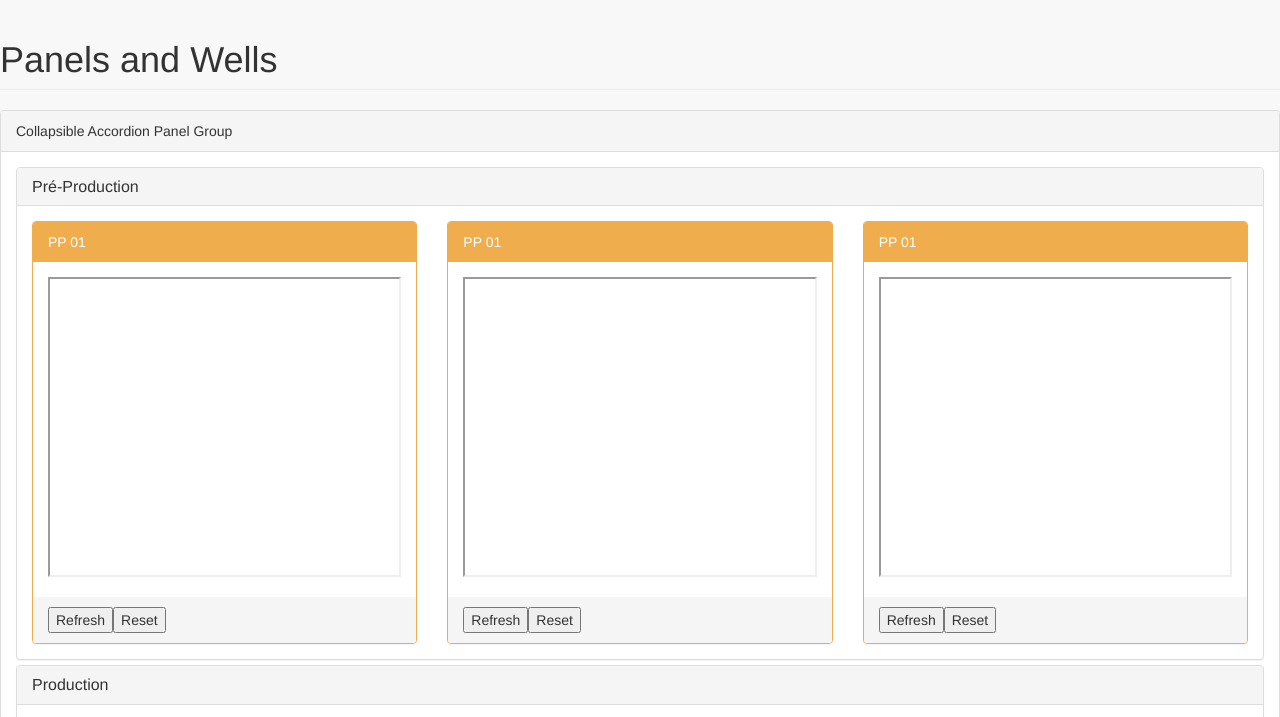
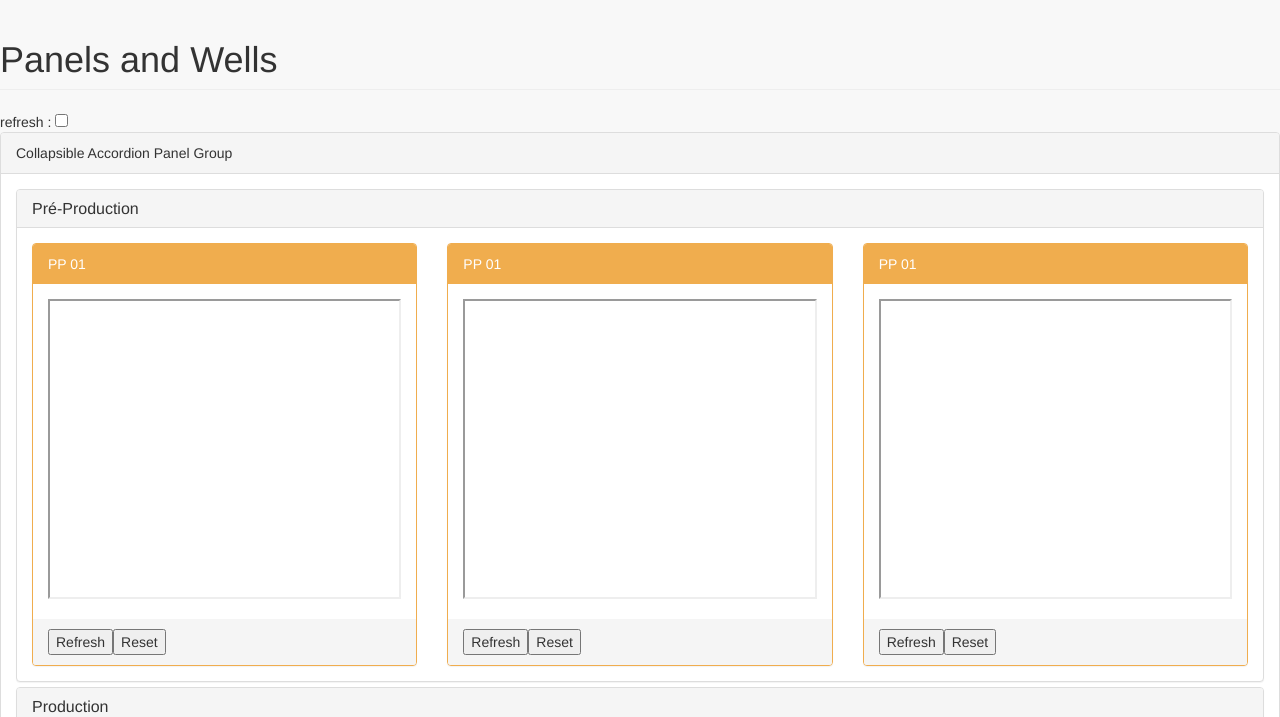
Before and after one commit to joffroy59/multiplePageAggregator, a website: page pages/panels-preprod.html in a window 1280 px wide. Shown: the top 717 px of the page. Drawn offline with Linux system fonts and the light colour scheme.

Commit message:
add checkbox disable/enable refresh

```diff
--- a/pages/panels-preprod.html
+++ b/pages/panels-preprod.html
@@ -47,6 +47,7 @@
             <div class="row">
                 <div class="col-lg-12">
                     <h1 class="page-header">Panels and Wells</h1>
+					<div>refresh : <input type="checkbox" id="refreshEnable"></div>
                 </div>
                 <!-- /.col-lg-12 -->
             </div>
@@ -130,6 +131,8 @@
 	<script>
 
 	var iframeRefresh=5000;
+	var refreshEnable = false
+
 	var group=[
 			{
 				"name":"Pré-Production",
@@ -230,13 +233,27 @@
 		});
 	});
 
+	function setRefresh(){
+		$('#refreshEnable').attr('checked', refreshEnable);
+	}
+
+	function reloadIFrame() {
+		if (refreshEnable){
+			$('iframe').each(function() {
+			  $(this).attr("src", $(this).attr("src"));
+			});
+		}
+	 }
+
+	//refresh
+	$('#refreshEnable').change(function(){
+		refreshEnable=this.checked
+		reloadIFrame()
+	});
+
 	window.setInterval("reloadIFrame();", iframeRefresh);
 
-	function reloadIFrame() {
-		$('iframe').each(function() {
-		  $(this).attr("src", $(this).attr("src"));
-		});
-	 }
+	setRefresh()
 
 	</script>
 
```
